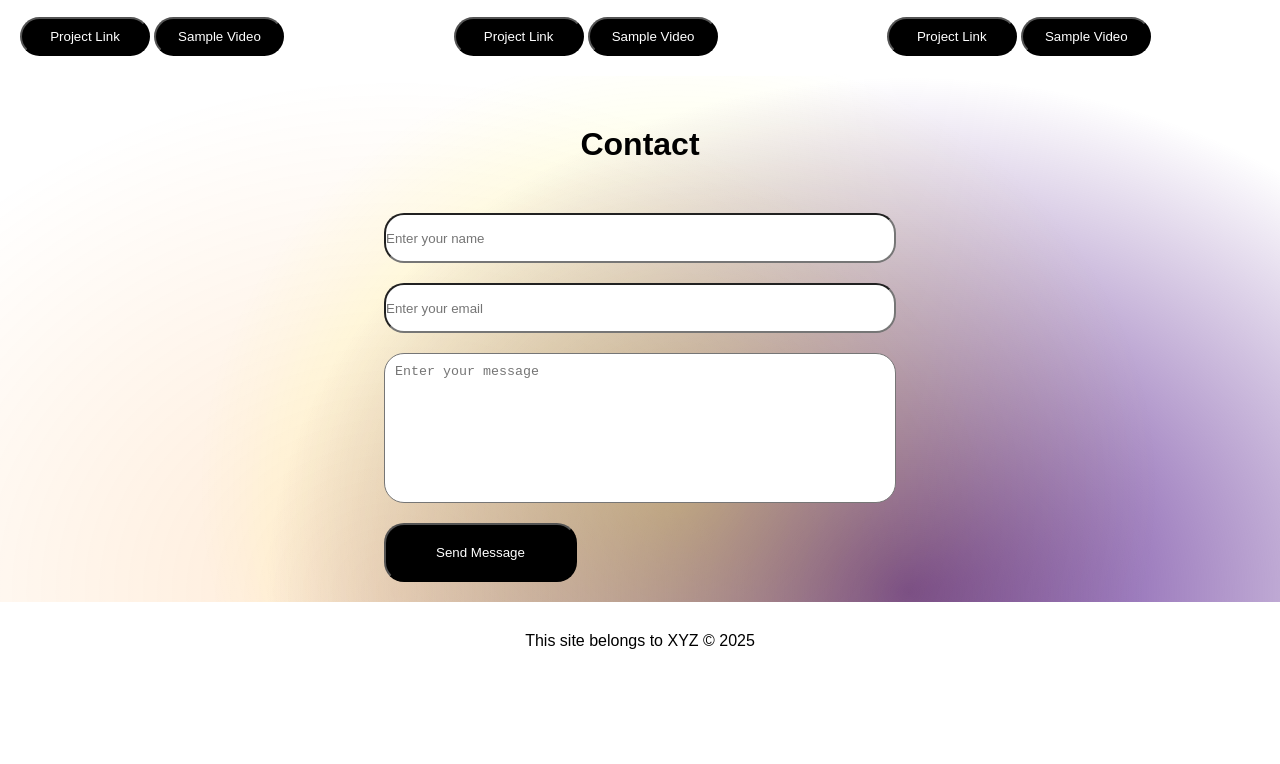
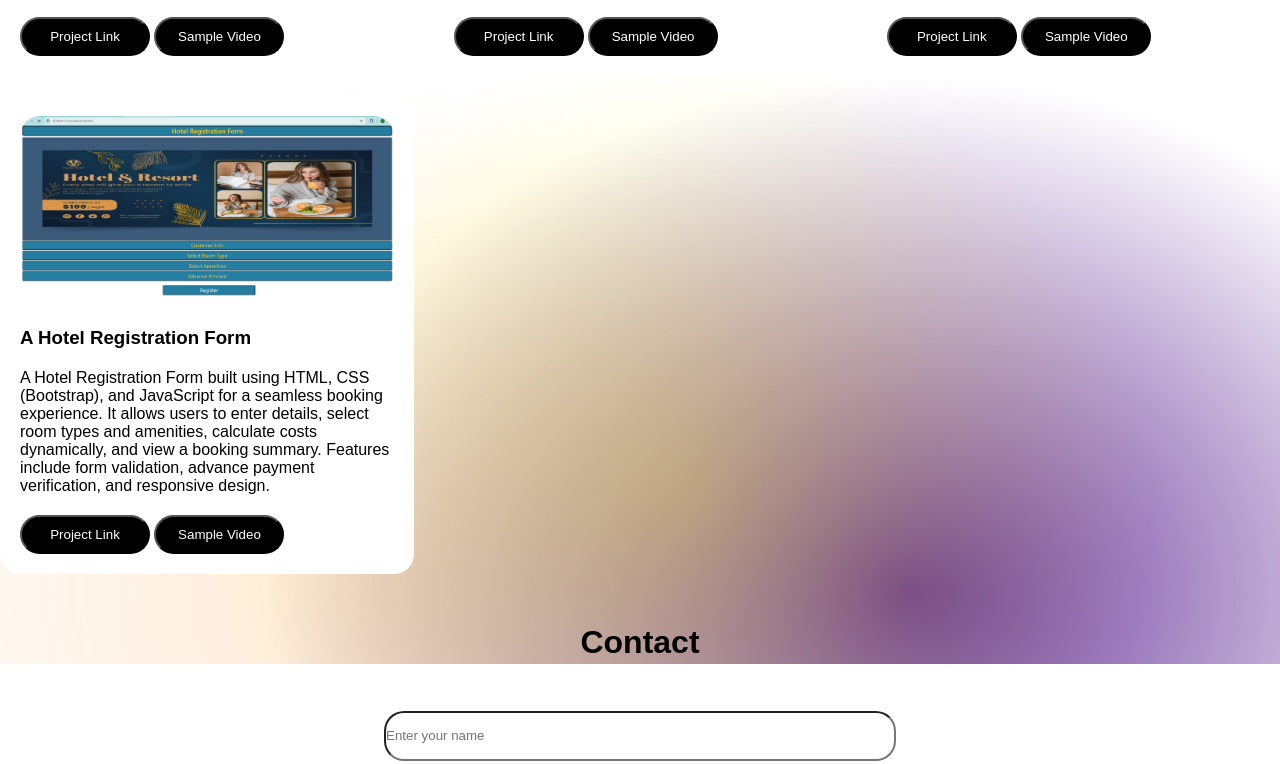
Before and after one commit to GIRIJA-M/portfolio, a plain HTML site: page index.html in a window 1280 px wide. Shown: the part 2536-3300 px from the top of the page. Before the commit the page ends 3216 px from the top, so only its background shows below. Drawn offline with nearby package versions, Linux system fonts and the light colour scheme; a web font is replaced by a local one.

Commit message:
Update index.html

```diff
--- a/index.html
+++ b/index.html
@@ -130,6 +130,16 @@
 
                 </div>
             </div>
+            <div class="project">
+                <img src="./assets/project6.png.png" alt="myProject">
+                <h3 class="projectTitle">A Hotel Registration Form</h3>
+                <p>A Hotel Registration Form built using HTML, CSS (Bootstrap), and JavaScript for a seamless booking experience. It allows users to enter details, select room types and amenities, calculate costs dynamically, and view a booking summary. Features include form validation, advance payment verification, and responsive design.</p>
+                <div class="btn-pro">
+                    <button><a href="https://github.com/GIRIJA-M/Hotel-Registration-Form.git">Project Link</a></button>
+                    <button><a href="https://drive.google.com/file/d/1ACVQSEB2lYygUssWEN3iqr5g98Vw6B7m/view?usp=drive_link">Sample Video</a></button>
+
+                </div>
+            </div>
         </section>
         <h2 class="sectionTitle">Contact</h2>
         <section id="contact">
@@ -143,7 +153,7 @@
         </section>
     </main>
     <footer>
-        This site belongs to XYZ &copy; 2025
+        This site belongs to GIRIJA &copy; 2025
     </footer>
 
 </body>
```
